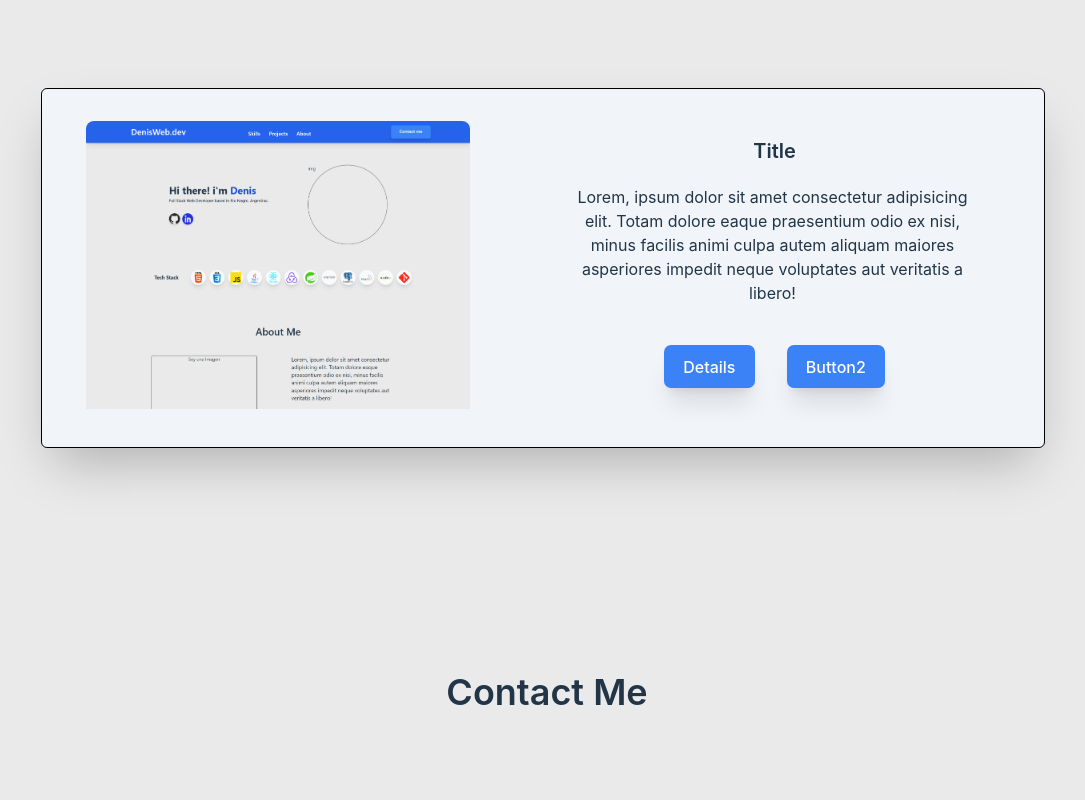
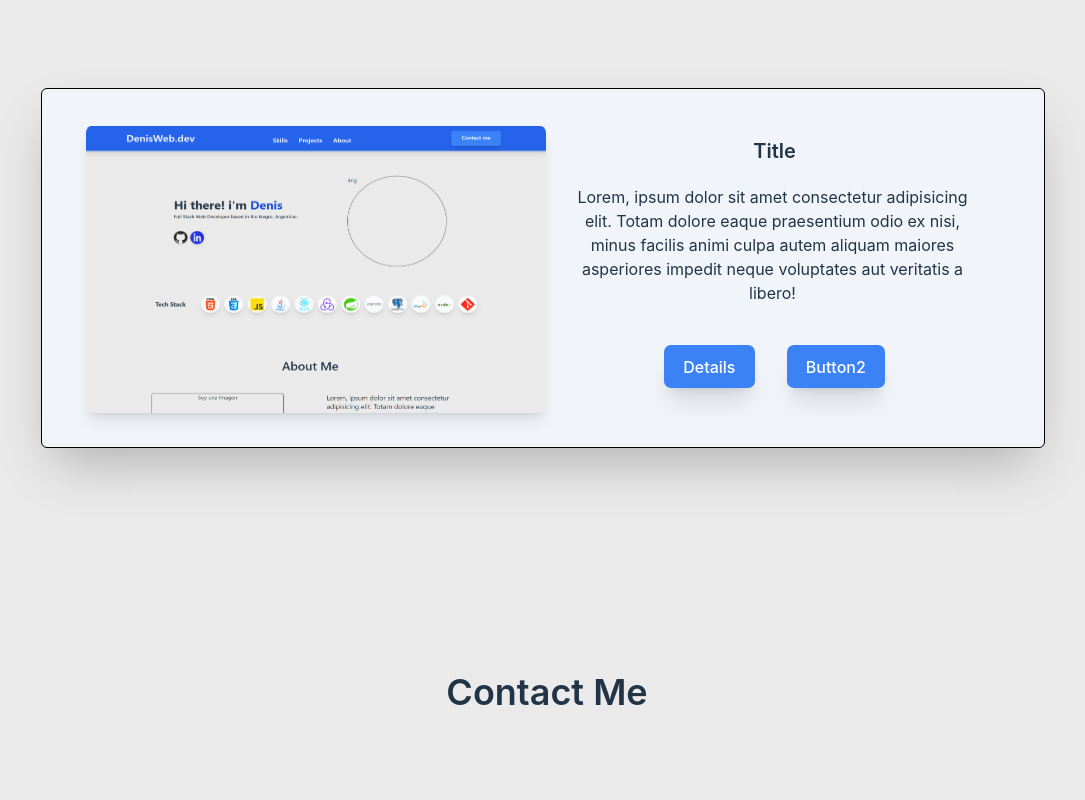
Before and after one commit to denisrold/Portfolio, a React (Vite) app in the folder portfolio/: page / in a window 1280 px wide. Shown: the part 1420-2220 px from the top of the page, without its empty margins (105-1190 px from the left). Built offline with nearby package versions, Linux system fonts and the light colour scheme.

Commit message:
Finish project preview

```diff
--- a/portfolio/src/components/projectCard/ProjectCard.jsx
+++ b/portfolio/src/components/projectCard/ProjectCard.jsx
@@ -6,9 +6,9 @@ import project from "../../assets/images/project.png"
  const ProjectCard =() =>{
     return(
         <div className="bg-slate-100 max-w-screen-lg w-full md:-ml-5 mt-14 md:pt-8 md:pl-3
-         md:h-84 pt-7 grid grid-cols-1 gap-4 md:grid-cols-2  mb-24 border border-black rounded-md shadow-2xl lg:pr-10">
-        <div className={`mx-auto md:h-72 md:w-wbig md:pl-8 lg:pr-10 col-span-2 md:col-span-1 md:mb-10 md:mr-2 overflow-hidden `}>
-        <img src={project} alt="Vista previa del proyecto" className=" w-96 h-auto md:w-full  rounded-lg object-contain md:tansition-transform md:hover:-translate-y-2/3 md:duration-long "/>
+         md:h-84 pt-7 grid grid-cols-1 gap-4 md:grid-cols-2 mb-24 border border-black rounded-md shadow-2xl lg:pr-10">
+        <div className={`md:ml-8 mx-auto md:h-72 md:w-wbig md:pt-4 md:pl-8 md:mt-1  md:pr-8 rounded-lg shadow-lg col-span-2 md:col-span-1 md:mb-10 md:mr-2 overflow-hidden`}>
+        <img src={project} alt="Vista previa del proyecto" className="w-96 scale-x-125 scale-y-114 h-auto md:w-wbig shadow-md  rounded-lg  object-contain mt-9 md:tansition-transform md:hover:-translate-y-3/4 md:duration-long "/>
         </div>
         <div className=" ml-2 col-span-1 md:pt-4 md:col-span-1 md:ml-5 w-full md:pr-8">
             <p className="text-center ml-auto mr-auto  w-auto text-xl font-semibold mb-5">Title</p>
--- a/portfolio/tailwind.config.js
+++ b/portfolio/tailwind.config.js
@@ -7,11 +7,18 @@ export default {
         long: "8000ms",
       },
       width: {
-        wbig: "530px",
+        wbig: "460px",
       },
       height: {
         84: "360px",
       },
+      boxShadow: {
+        shadowTop: "0px -4px 6px rgba(0, 0, 0, 0.1)",
+      },
+      scale: {
+        114: "1.14",
+      },
+
       keyframes: {
         fade: {
           "0%": { opacity: "1" },
```
